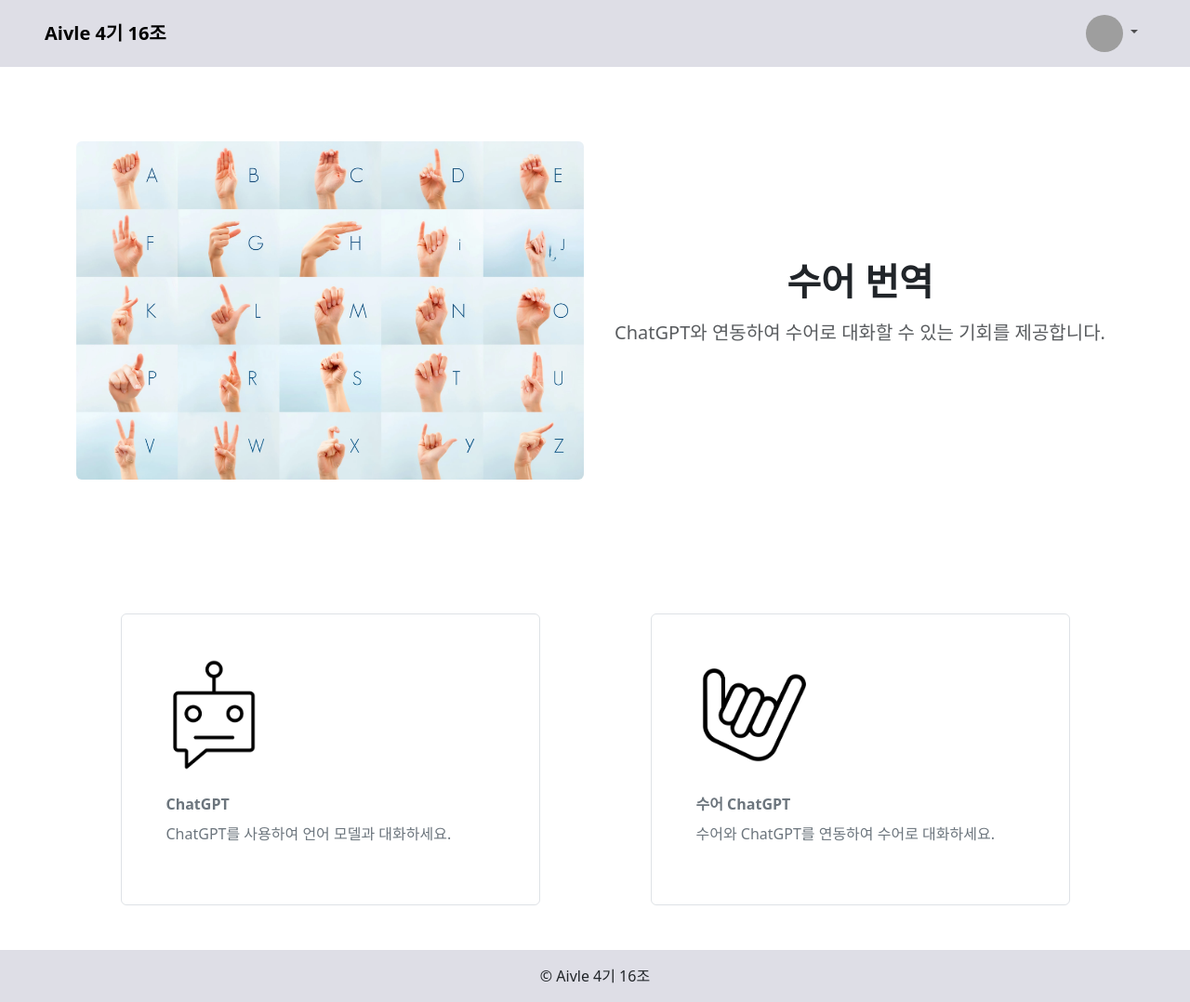
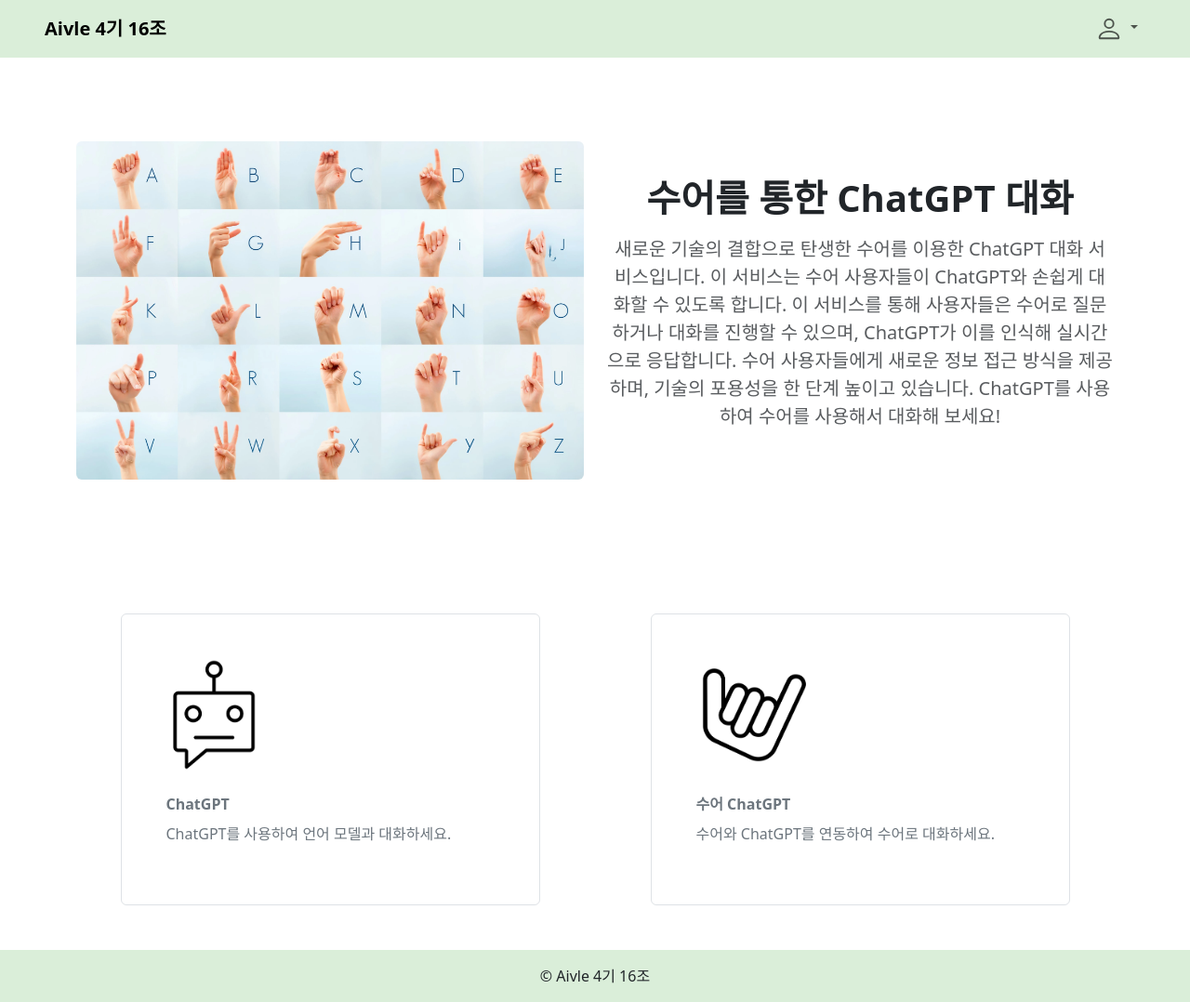
Before and after one commit to P-uyoung/KT_MP7, a Django app: page / in a window 1280 px wide. Shown: the whole page at 93% size. Run offline with Django 4.2, Linux system fonts and the light colour scheme; parts of the project's set-up code (start-up, migrations or seed data) failed here and were passed over; grey boxes are pictures that could not be loaded.

Commit message:
Complete index

```diff
--- /dev/null
+++ b/static/css/index.css
@@ -0,0 +1,4 @@
+.main-down-text:hover span, .main-down-text:hover p{
+    color: black;
+    font-weight: bold;
+}
--- /dev/null
+++ b/static/css/layout.css
@@ -0,0 +1,16 @@
+body, html {
+    height: 100%;
+    margin: 0;
+}
+.flex-container {
+    display: flex;
+    flex-direction: column;
+    height: 100%;
+}
+main {
+    padding-top: 56px;
+    flex: 1;
+}
+.nav-footer-color {
+    background-color: #daeed9;
+}
--- a/templates/index.html
+++ b/templates/index.html
@@ -10,8 +10,8 @@
                 <img class="img-fluid rounded" src="{% static 'images/sign-language.webp' %}" alt="sign-language">
             </div>
             <div class="col-lg-6 col-md-8 mx-auto d-flex flex-column justify-content-center">
-                <h1 class="fw-bold mb-3">수어 번역</h1>
-                <p class="lead text-body-secondary">ChatGPT와 연동하여 수어로 대화할 수 있는 기회를 제공합니다.</p>
+                <h1 class="fw-bold mb-3">수어를 통한 ChatGPT 대화</h1>
+                <p class="lead text-body-secondary">새로운 기술의 결합으로 탄생한 수어를 이용한 ChatGPT 대화 서비스입니다. 이 서비스는 수어 사용자들이 ChatGPT와 손쉽게 대화할 수 있도록 합니다. 이 서비스를 통해 사용자들은 수어로 질문하거나 대화를 진행할 수 있으며, ChatGPT가 이를 인식해 실시간으로 응답합니다. 수어 사용자들에게 새로운 정보 접근 방식을 제공하며, 기술의 포용성을 한 단계 높이고 있습니다. ChatGPT를 사용하여 수어를 사용해서 대화해 보세요!</p>
             </div>
             </div>
         </section>
@@ -20,7 +20,7 @@
             <div class="row justify-content-center my-5">
                 <!-- ChatGPT -->
                 <div class="col-5">
-                    <a href="/chatgpt/" class="text-decoration-none text-secondary">
+                    <a href="/chatgpt/" class="text-decoration-none text-secondary main-down-text">
                         <div class="border rounded p-5" style="border-color: grey;">
                             <div class="row justify-content-start mb-4">
                                 <img class="img-fluid rounded" src="{% static 'images/gpt.png' %}" alt="ChatGPT" style="width: auto; max-height: 120px;">
@@ -39,7 +39,7 @@
 
                 <!-- Sign Language ChatGPT -->
                 <div class="col-5">
-                    <a href="/signlanguagetochatgpt/" class="text-decoration-none text-secondary">
+                    <a href="/signlanguagetochatgpt/" class="text-decoration-none text-secondary main-down-text">
                         <div class="border rounded p-5" style="border-color: grey;">
                             <div class="row justify-content-start mb-4">
                                 <img class="img-fluid rounded" src="{% static 'images/hand.png' %}" alt="Sign Language ChatGPT" style="width: auto; max-height: 120px;">
--- a/templates/layout.html
+++ b/templates/layout.html
@@ -5,24 +5,9 @@
 <head>
     <title>Aivle 4기 16조</title>
     <meta charset="utf-8">
-    <style>
-        body, html {
-            height: 100%;
-            margin: 0;
-        }
-        .flex-container {
-            display: flex;
-            flex-direction: column;
-            height: 100%;
-        }
-        main {
-            padding-top: 56px;
-            flex: 1;
-        }
-        .nav-footer-color {
-            background-color: #DEDEE6;
-        }
-    </style>
+    <!-- Custom CSS -->
+    <link href="{% static 'css/layout.css' %}" rel="stylesheet">
+    <link href="{% static 'css/index.css' %}" rel="stylesheet">
     <!-- Bootstrap CSS -->
     <link href="https://cdn.jsdelivr.net/npm/bootstrap@5.3.1/dist/css/bootstrap.min.css" rel="stylesheet" integrity="sha384-4bw+/aepP/YC94hEpVNVgiZdgIC5+VKNBQNGCHeKRQN+PtmoHDEXuppvnDJzQIu9" crossorigin="anonymous">
 </head>
@@ -35,7 +20,9 @@
         <ul class="navbar-nav ms-auto pe-5">
             <li class="nav-item dropdown">
                 <a class="nav-link dropdown-toggle" href="#" id="navbarDropdownMenuLink" role="button" data-bs-toggle="dropdown" aria-expanded="false">
-                    <img src="{% static 'images/profile.png' %}" alt="Profile" class="rounded-circle" style="width: 40px; height: 40px;">
+                    <svg xmlns="http://www.w3.org/2000/svg" width="30" height="30" fill="currentColor" class="bi bi-person" viewBox="0 0 16 16">
+                      <path d="M8 8a3 3 0 1 0 0-6 3 3 0 0 0 0 6m2-3a2 2 0 1 1-4 0 2 2 0 0 1 4 0m4 8c0 1-1 1-1 1H3s-1 0-1-1 1-4 6-4 6 3 6 4m-1-.004c-.001-.246-.154-.986-.832-1.664C11.516 10.68 10.289 10 8 10c-2.29 0-3.516.68-4.168 1.332-.678.678-.83 1.418-.832 1.664z"/>
+                    </svg>
                 </a>
                 <ul class="dropdown-menu dropdown-menu-end" aria-labelledby="navbarDropdownMenuLink">
                     <li><a class="dropdown-item" href="#">회원가입</a></li>
```
